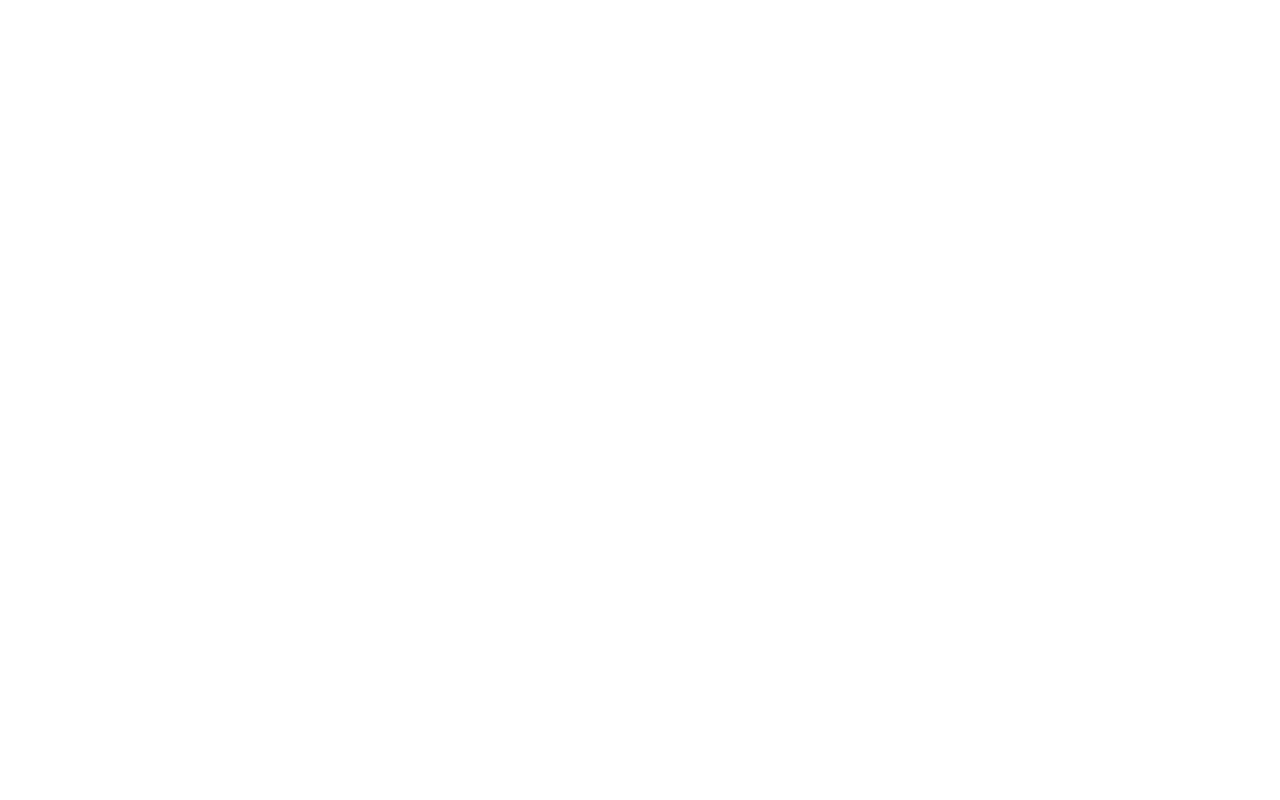
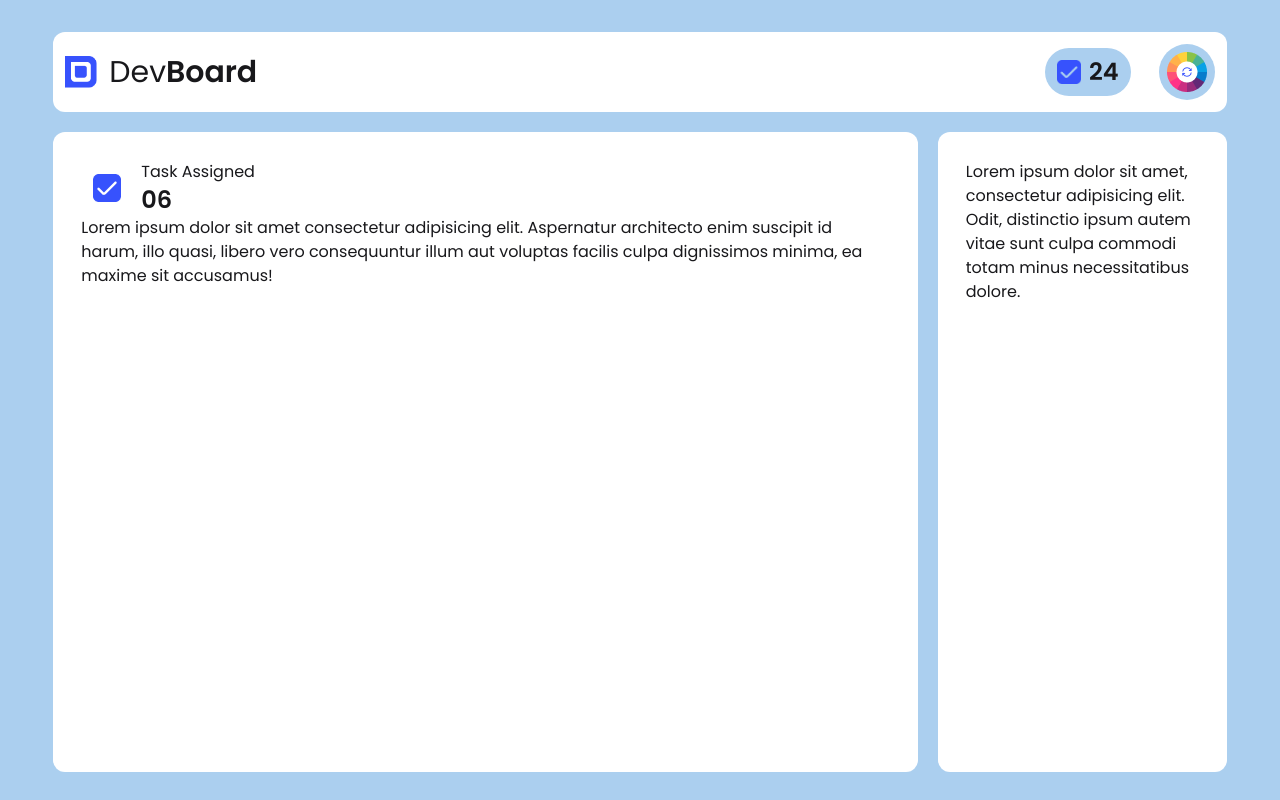
Before and after one commit to Tajuddin-green/5th_Assignment, a plain HTML site: page index.html in a window 1280 px wide. Drawn offline with nearby package versions, Linux system fonts and the light colour scheme.

Commit message:
added nav

```diff
--- a/index.html
+++ b/index.html
@@ -1,21 +1,90 @@
-<!-- Question-1: What are the different ways to select an element in the DOM?
-
-Question-2: What is the difference between innerHTML, innerText, and textContent ?
-
-Question-3: What is event delegation in the DOM?
-
-Question-4: What is event bubbling in the DOM?
-
-Question-5: How do you create, add, and remove elements using JavaScript? -->
-
 <!DOCTYPE html>
 <html lang="en">
-<head>
-    <meta charset="UTF-8">
-    <meta name="viewport" content="width=device-width, initial-scale=1.0">
-    <title>Assignment 5</title>
-</head>
-<body>
+  <head>
+    <meta charset="UTF-8" />
+    <meta name="viewport" content="width=device-width, initial-scale=1.0" />
+    <link rel="shortcut icon" href="./assets/logo.png" type="image/x-icon" />
+    <link
+      href="https://cdn.jsdelivr.net/npm/daisyui@5.0.0-beta.9/daisyui.css"
+      rel="stylesheet"
+      type="text/css"
+    />
+    <script src="https://cdn.jsdelivr.net/npm/@tailwindcss/browser@4"></script>
 
-</body>
+    <title>taskmeeter.netify.app</title>
+    <style>
+      @import url("https://fonts.googleapis.com/css2?family=Poppins:ital,wght@0,100;0,200;0,300;0,400;0,500;0,600;0,700;0,800;0,900;1,100;1,200;1,300;1,400;1,500;1,600;1,700;1,800;1,900&display=swap");
+
+      * {
+        box-sizing: border-box;
+        font-family: "Poppins", sans-serif;
+      }
+      body {
+        background-color: rgb(171, 207, 239);
+        height: 100vh;
+      }
+    </style>
+  </head>
+  <body>
+    <section class="w-11/12 mx-auto pt-5">
+      <header>
+        <nav
+          class="bg-white flex justify-between items-center min-h-14 p-3 rounded-xl mt-3 mb-5"
+        >
+          <div class="flex items-center gap-3">
+            <img class="w-8 cursor-pointer" src="./assets/logo.png" alt="" />
+            <a href="index.html" class="text-3xl"
+              >Dev<span class="font-semibold">Board</span></a
+            >
+          </div>
+          <div class="flex gap-7 items-center">
+            <div
+              class="flex gap-2 items-center px-3 py-2 bg-[#ABCFEF] rounded-3xl"
+            >
+              <div>
+                <img class="w-6" src="./assets/checkbox.png" alt="" />
+              </div>
+              <span class="text-2xl font-semibold">24</span>
+            </div>
+            <div
+              class="items-center p-2 bg-[#ABCFEF] rounded-full cursor-pointer"
+            >
+              <img src="./assets/theme-btn.png" alt="" />
+            </div>
+          </div>
+        </nav>
+      </header>
+
+
+
+
+
+      <main class="flex gap-5 h-[80vh]">
+        <div class="bg-white w-[75%] rounded-xl p-7 flex flex-col">
+          <div>
+            <div class="flex gap-2 items-center">
+              <div class="p-3 bg-white">
+                <img src="./assets/checkbox.png" alt="" />
+              </div>
+              <div class="flex flex-col">
+                <p>Task Assigned</p>
+                <p class="font-semibold text-2xl">06</p>
+              </div>
+            </div>
+          </div>
+          <div></div>
+          Lorem ipsum dolor sit amet consectetur adipisicing elit. Aspernatur
+          architecto enim suscipit id harum, illo quasi, libero vero
+          consequuntur illum aut voluptas facilis culpa dignissimos minima, ea
+          maxime sit accusamus!
+        </div>
+        <div class="bg-white w-[25%] rounded-xl p-7">
+          Lorem ipsum dolor sit amet, consectetur adipisicing elit. Odit,
+          distinctio ipsum autem vitae sunt culpa commodi totam minus
+          necessitatibus dolore.
+        </div>
+      </main>
+    </section>
+    <!-- <script>document.getElementsByTagName("body").style.backgroundColor = 'red'</script> -->
+  </body>
 </html>
--- /dev/null
+++ b/index.js
@@ -0,0 +1 @@
+document.getElementsByTagName("body").style.backgroundColor = 'red'
```
Also changed, not shown: tailwind.config.js (added).
